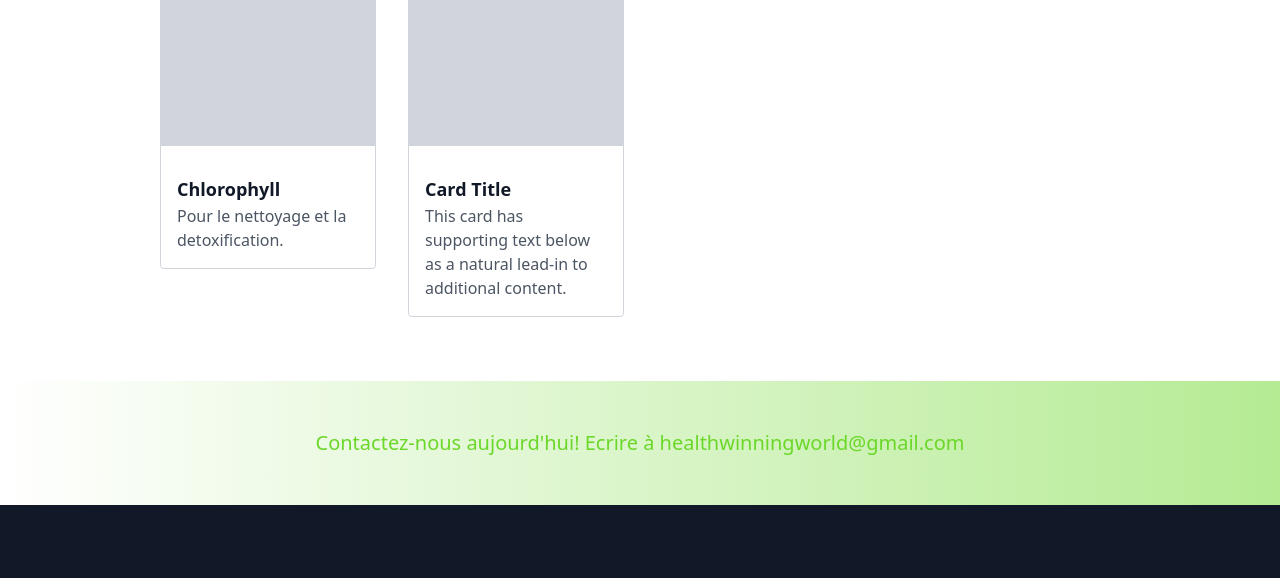
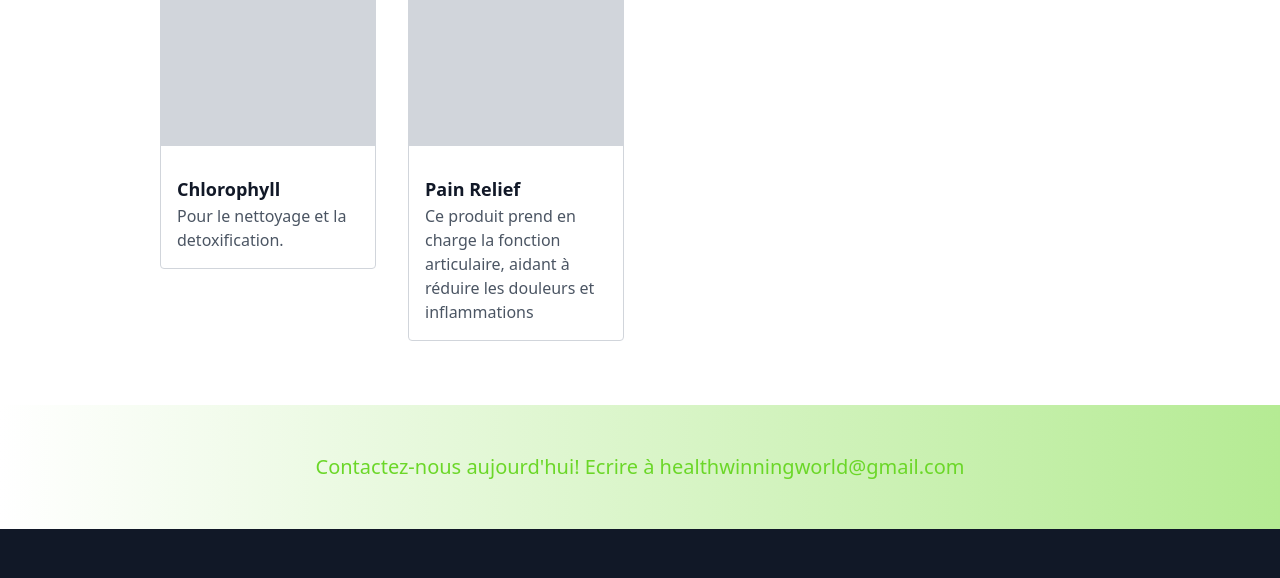
Before and after one commit to Hebel-Corporation/hww-portal, a website: page index.html in a window 1280 px wide. Shown: the part 1559-2137 px from the top of the page. Drawn offline with Linux system fonts and the light colour scheme.

Commit message:
corrected some paths

```diff
--- a/index.html
+++ b/index.html
@@ -98,7 +98,7 @@
       <div class="flex flex-wrap items-center justify-between py-6">
         <div class="w-1/2 md:w-auto">
           <a href="index.html" class="text-white font-bold text-2xl">
-            <img src="images/logo_HWW.png" alt="" srcset="" class="h-24">
+            <img src="src/images/logo_HWW.png" alt="" srcset="" class="h-24">
           </a>
         </div>
 
@@ -229,9 +229,8 @@
             <div class="w-full h-48 overflow-hidden bg-gray-300"></div>
             <div class="p-4">
 
-              <p class="text-lg font-semibold leading-tight mt-4">Card Title</p>
-              <p class="text-gray-600 mt-1">This card has supporting text below as a natural lead-in to additional
-                content.
+              <p class="text-lg font-semibold leading-tight mt-4">Pain Relief</p>
+              <p class="text-gray-600 mt-1">Ce produit prend en charge la fonction articulaire, aidant à réduire les douleurs et inflammations
               </p>
 
             </div>
```
